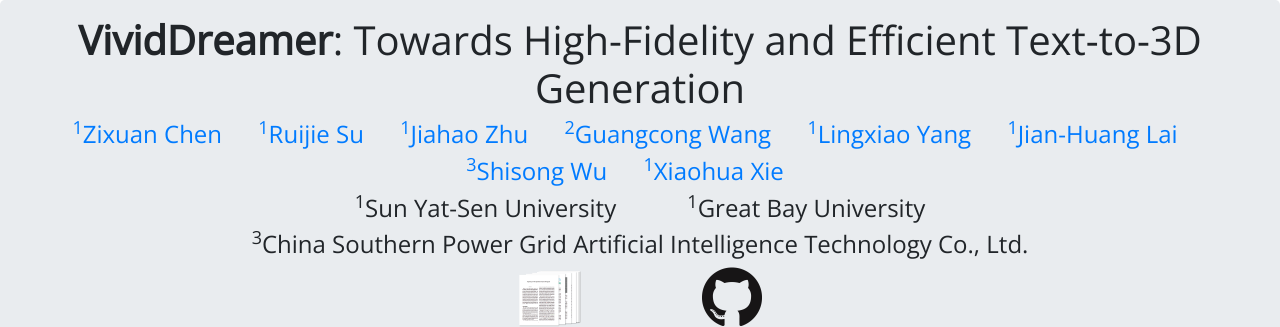
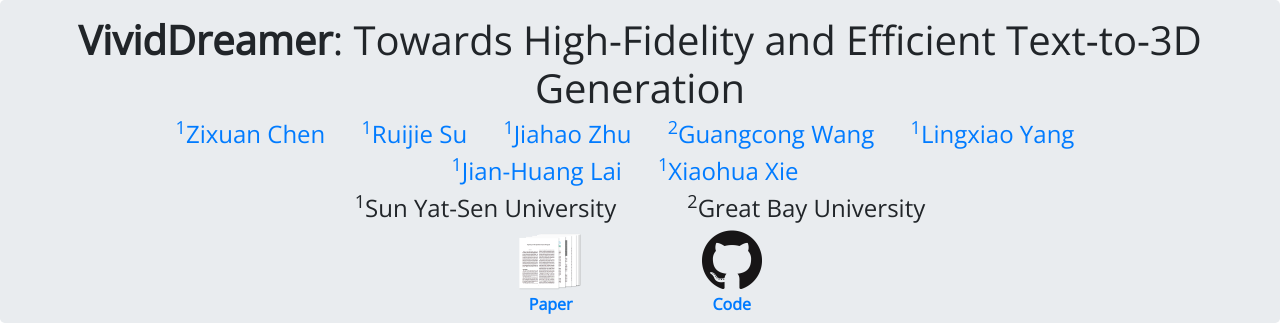
Before and after one commit to NarcissusEx/VividDreamer, a plain HTML site: page index.html in a window 1280 px wide. Shown: the top 327 px of the page. Drawn offline with nearby package versions, Linux system fonts and the light colour scheme; some packages are replaced by stand-ins of ours.

Commit message:
update page

```diff
--- a/index.html
+++ b/index.html
@@ -74,10 +74,9 @@
                                 <a href="" target="_blank" style="margin-right:30px"><sup>1</sup>Jiahao Zhu</a>
                                 <a href="https://wanggcong.github.io" target="_blank" style="margin-right:30px"><sup>2</sup>Guangcong Wang</a>
                                 <a href="https://zjjconan.github.io" target="_blank" style="margin-right:30px"><sup>1</sup>Lingxiao Yang</a>
-                                <a href="https://cse.sysu.edu.cn/content/2498" target="_blank" style="margin-right:30px"><sup>1</sup>Jian-Huang Lai</a>
                             </h4>
                             <h4>
-                                <a href="" target="_blank" style="margin-right:30px"><sup>3</sup>Shisong Wu</a>
+                                <a href="https://cse.sysu.edu.cn/content/2498" target="_blank" style="margin-right:30px"><sup>1</sup>Jian-Huang Lai</a>
                                 <a href="https://cse.sysu.edu.cn/content/2478" target="_blank" style="margin-right:30px"><sup>1</sup>Xiaohua Xie</a>
                             </h4>
                         </span>
@@ -89,13 +88,10 @@
                             </div>
                             <div style="margin: 0 3%;">
                                 <h4>
-                                    <sup>1</sup>Great Bay University
+                                    <sup>2</sup>Great Bay University
                                 </h4>
                             </div>
                         </div>
-                        <h4>
-                            <sup>3</sup>China Southern Power Grid Artificial Intelligence Technology Co., Ltd.
-                        </h4>
                         <!-- links -->
                         <div style="display: flex;justify-content: center;align-items: center;">
                             <div style="margin: 0 5%;">
```
